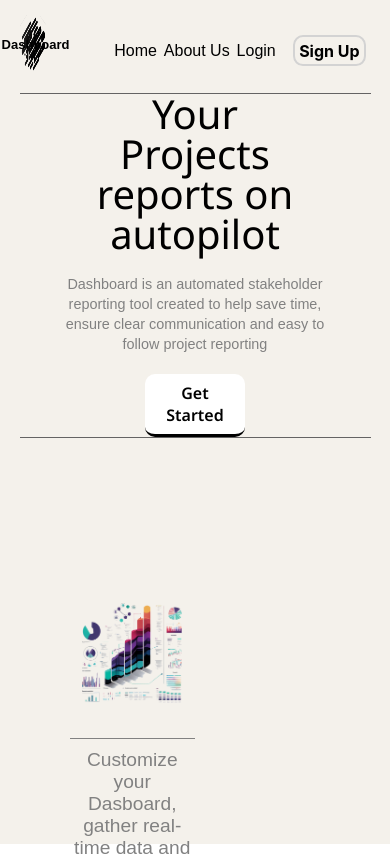
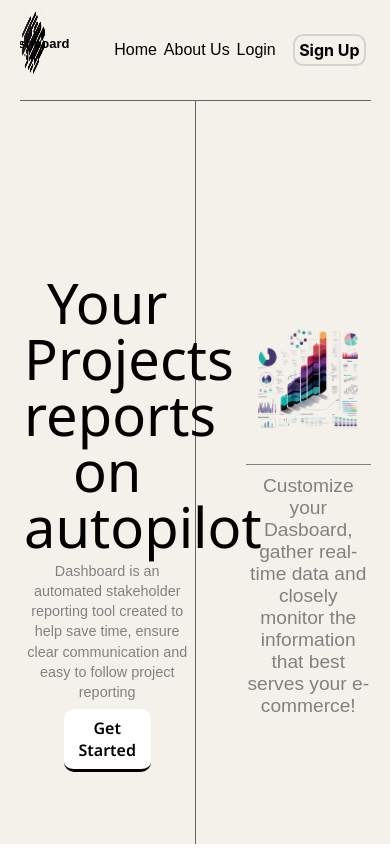
Before and after one commit to ggomesneto87/Dashboard, a React (Create React App) app: page / in a window 390 px wide. Shown: the top 856 px of the page. Built offline with nearby package versions, Linux system fonts and the light colour scheme; a web font is replaced by a local one.

Commit message:
fixing responsive

```diff
--- a/src/App.css
+++ b/src/App.css
@@ -2,7 +2,7 @@
   text-align: center;
   display: flex;
   justify-content: center;
-  align-items: center;
   background-color: rgba(244, 241, 235, 255);
   height: 100vh;
+  min-height: 800px;
 }
--- a/src/components/Landing/LandLeft/css/LandLeft.css
+++ b/src/components/Landing/LandLeft/css/LandLeft.css
@@ -1,12 +1,12 @@
 /* WRAPPERS */
 
 .land-left-wrapper {
-    position: relative;
-    width: 50%;
-    height: 85vh;
-    flex: 1;
-    display: flex;
-    align-items: center;
+  position: relative;
+  width: 50%;
+
+  flex: 1;
+  display: flex;
+  align-items: center;
 
 }
 
--- a/src/components/Landing/LandRight/css/LandRight.css
+++ b/src/components/Landing/LandRight/css/LandRight.css
@@ -4,7 +4,6 @@
     position: relative;
     border-right: 1.5px solid rgb(100, 99, 99);
     width: 50%;
-    height: 85vh;
     display: flex;
     align-items: center;
     flex: 1
@@ -72,7 +71,7 @@
 /* ----- */
 
 /* Responsive */
-@media screen and (max-width: 1107px) {
+/* @media screen and (max-width: 1107px) {
     .hero-title {
         width: 80%;
     }
@@ -129,4 +128,4 @@
     .sub-title {
         width: 100%;
     }
-}
+} */
--- a/src/components/Landing/css/Landing.css
+++ b/src/components/Landing/css/Landing.css
@@ -1,21 +1,24 @@
 .landing-wrapper {
     width: 90%;
-    min-height: 740px;
-    height: 98vh;
+    overflow: hidden;
+    position: relative;
+    display: inline-block;
     background-color: rgba(244, 241, 235, 255);
-    position: relative;
 
 }
 
 .text-wrapper {
+    position: relative;
     display: flex;
+    height: 100%;
+    min-height: 800px;
 }
 
 /*///////////*/
 
 
-@media screen and (max-width: 830px) {
+/* @media screen and (max-width: 830px) {
     .text-wrapper {
         display: inline-block;
     }
-}
+} */
--- a/src/components/Menu/css/Menu.css
+++ b/src/components/Menu/css/Menu.css
@@ -9,7 +9,7 @@
 .menu-wrapper {
     width: 100%;
     border-bottom: 1.5px solid rgb(100, 99, 99);
-    min-height: 10vh;
+    min-height: 100px;
     height: 10vh;
     display: flex;
     justify-content: center;
```
